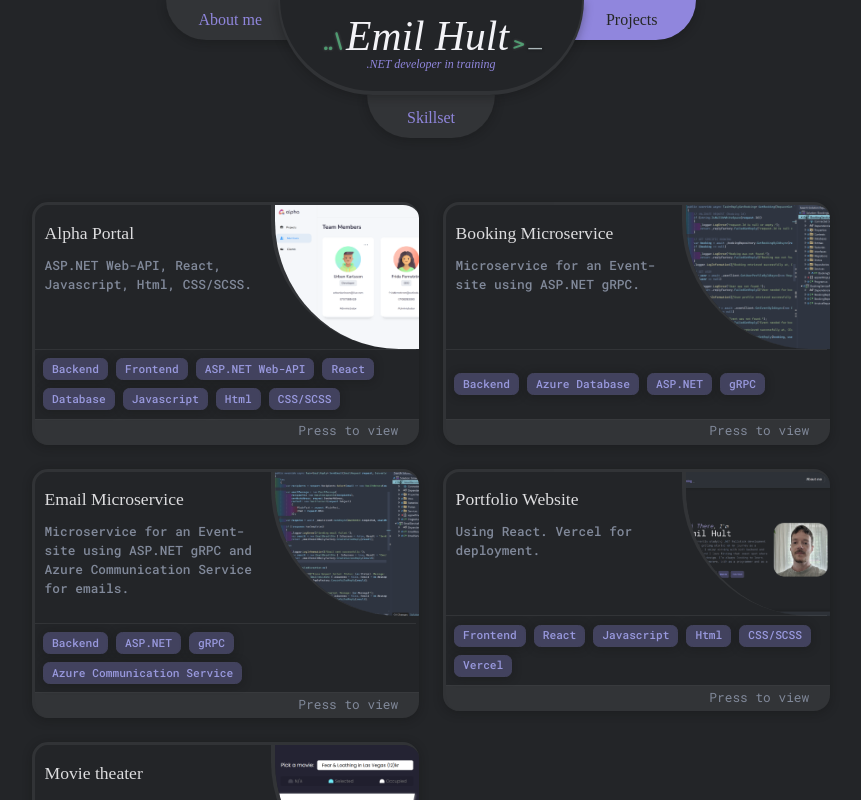
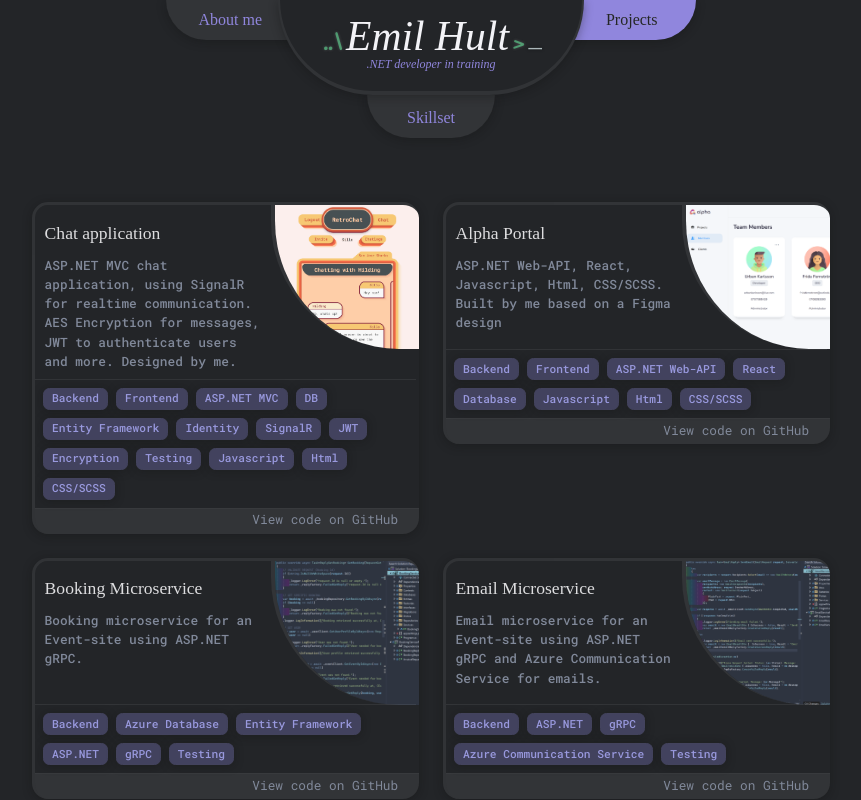
Before and after one commit to mutenJanken/Portfolio-EmilHult, a React (Vite) app: page /portfolio in a window 1280 px wide. Shown: the top 800 px of the page, without its empty margins (209-1070 px from the left). Built offline with nearby package versions, Linux system fonts and the light colour scheme; a web font is replaced by a local one.

Commit message:
Added chatapp project to portfolio

```diff
--- a/src/components/Aboutme.jsx
+++ b/src/components/Aboutme.jsx
@@ -20,7 +20,7 @@ function Aboutme() {
                   <h1 className="greeting-text-h1">Emil Hult</h1>
                 </div>
                 <p className="aboutme-description-wrapper">
-                  I'm currently studying .NET Fullstack development and just getting started on my journey as
+                  Currently studying .NET Fullstack development and I'm just getting started on my journey as
                   a developer. I enjoy working with both backend and frontend, and I love finding that sweet
                   spot where logic meets design. I'm always looking to learn, explore and improve, both as a
                   programmer and as a problem-solver.
--- a/src/components/Portfolio.jsx
+++ b/src/components/Portfolio.jsx
@@ -3,6 +3,7 @@ import MovieBookingProjectImage from "/src/assets/images/movie-booking-1-1-image
 import PortfolioProjectImage from "/src/assets/images/portfolio-projectcard-image.png";
 import BookingMicroserviceImage from "/src/assets/images/booking-service-provider-1-1-image.png";
 import EmailMicroserviceImage from "/src/assets/images/email-service-provider-1-1-image.png";
+import ChatAppMVCImage from "/src/assets/images/chatappmvc-1-1-image.png";
 
 function Portfolio() {
   return (
@@ -83,13 +84,57 @@ function Portfolio() {
               </div>
             </a> */}
 
-            {/* ALPHA PORTAL TEST */}
+            {/* CHAT APPLICATION */}
+            <a className="http-link" href="https://github.com/mutenJanken/alpha_project">
+              <div className="project-wrapper-test">
+                <div className="project-desc-image-horizontal">
+                  <div className="project-description-wrapper-test">
+                    <h2 className="project-header">Chat application</h2>
+                    <p className="project-description">
+                      ASP.NET MVC chat application, using SignalR for realtime communication. AES Encryption
+                      for messages, JWT to authenticate users and more. Designed by me.
+                    </p>
+                  </div>
+                  <div className="project-image-wrapper">
+                    <img className="project-image-test" src={ChatAppMVCImage} alt="Alpha Project Image" />
+                  </div>
+                </div>
+                <div className="project-desc-vertical">
+                  <div className="project-desc-horizontal">
+                    <div className="description">Backend</div>
+                    <div className="description">Frontend</div>
+                    <div className="description">ASP.NET MVC</div>
+                    <div className="description">DB</div>
+                    <div className="description">Entity Framework</div>
+                    <div className="description">Identity</div>
+                    <div className="description">SignalR</div>
+                    <div className="description">JWT</div>
+                    <div className="description">Encryption</div>
+                    <div className="description">Testing</div>
+                    <div className="description">Javascript</div>
+                    <div className="description">Html</div>
+                    <div className="description">CSS/SCSS</div>
+                  </div>
+                  {/* <div className="project-desc-horizontal">
+                  </div>
+                  <div className="project-desc-horizontal">
+                  </div> */}
+                </div>
+                <div className="source-code-wrapper">
+                  <div className="source-code-link">View code on GitHub</div>
+                </div>
+              </div>
+            </a>
+
+            {/* ALPHA PORTAL */}
             <a className="http-link" href="https://github.com/mutenJanken/alpha_project">
               <div className="project-wrapper-test">
                 <div className="project-desc-image-horizontal">
                   <div className="project-description-wrapper-test">
                     <h2 className="project-header">Alpha Portal</h2>
-                    <p className="project-description">ASP.NET Web-API, React, Javascript, Html, CSS/SCSS.</p>
+                    <p className="project-description">
+                      ASP.NET Web-API, React, Javascript, Html, CSS/SCSS. Built by me based on a Figma design
+                    </p>
                   </div>
                   <div className="project-image-wrapper">
                     <img className="project-image-test" src={AlphaProjectImage} alt="Alpha Project Image" />
@@ -112,18 +157,20 @@ function Portfolio() {
                   </div> */}
                 </div>
                 <div className="source-code-wrapper">
-                  <div className="source-code-link">Press to view</div>
+                  <div className="source-code-link">View code on GitHub</div>
                 </div>
               </div>
             </a>
 
-            {/* BOOKING MICROSERVICE TEST*/}
+            {/* BOOKING MICROSERVICE */}
             <a className="http-link" href="https://github.com/mutenJanken/BookingServiceProvider">
               <div className="project-wrapper-test">
                 <div className="project-desc-image-horizontal">
                   <div className="project-description-wrapper-test">
                     <h2 className="project-header">Booking Microservice</h2>
-                    <p className="project-description">Microservice for an Event-site using ASP.NET gRPC.</p>
+                    <p className="project-description">
+                      Booking microservice for an Event-site using ASP.NET gRPC.
+                    </p>
                   </div>
                   <div className="project-image-wrapper">
                     <img
@@ -137,27 +184,29 @@ function Portfolio() {
                   <div className="project-desc-horizontal">
                     <div className="description">Backend</div>
                     <div className="description">Azure Database</div>
+                    <div className="description">Entity Framework</div>
                     <div className="description">ASP.NET</div>
                     <div className="description">gRPC</div>
+                    <div className="description">Testing</div>
                   </div>
                   {/* <div className="project-desc-horizontal">
                   </div> */}
                 </div>
                 <div className="source-code-wrapper">
-                  <div className="source-code-link">Press to view</div>
+                  <div className="source-code-link">View code on GitHub</div>
                 </div>
               </div>
             </a>
 
-            {/* EMAIL MICROSERVICE TEST */}
+            {/* EMAIL MICROSERVICE */}
             <a className="http-link" href="https://github.com/mutenJanken/EmailServiceProvider">
               <div className="project-wrapper-test">
                 <div className="project-desc-image-horizontal">
                   <div className="project-description-wrapper-test">
                     <h2 className="project-header">Email Microservice</h2>
                     <p className="project-description">
-                      Microservice for an Event-site using ASP.NET gRPC and Azure Communication Service for
-                      emails.
+                      Email microservice for an Event-site using ASP.NET gRPC and Azure Communication Service
+                      for emails.
                     </p>
                   </div>
                   <div className="project-image-wrapper">
@@ -174,23 +223,24 @@ function Portfolio() {
                     <div className="description">ASP.NET</div>
                     <div className="description">gRPC</div>
                     <div className="description">Azure Communication Service</div>
+                    <div className="description">Testing</div>
                   </div>
                   {/* <div className="project-desc-horizontal">
                   </div> */}
                 </div>
                 <div className="source-code-wrapper">
-                  <div className="source-code-link">Press to view</div>
+                  <div className="source-code-link">View code on GitHub</div>
                 </div>
               </div>
             </a>
 
-            {/* PORTFOLIO */}
+            {/* PORTFOLIO WEBSITE */}
             <a className="http-link" href="https://github.com/mutenJanken/Portfolio-EmilHult">
               <div className="project-wrapper-test">
                 <div className="project-desc-image-horizontal">
                   <div className="project-description-wrapper-test">
                     <h2 className="project-header">Portfolio Website</h2>
-                    <p className="project-description">Using React. Vercel for deployment.</p>
+                    <p className="project-description">Using React. Vercel for deployment. Designed by me.</p>
                   </div>
                   <div className="project-image-wrapper">
                     <img
@@ -213,12 +263,12 @@ function Portfolio() {
                   </div> */}
                 </div>
                 <div className="source-code-wrapper">
-                  <div className="source-code-link">Press to view</div>
+                  <div className="source-code-link">View code on GitHub</div>
                 </div>
               </div>
             </a>
 
-            {/* MOVIE BOOKING  TEST*/}
+            {/* MOVIE BOOKING */}
             <a className="http-link" href="https://github.com/mutenJanken/movie-theater">
               <div className="project-wrapper-test">
                 <div className="project-desc-image-horizontal">
@@ -246,7 +296,7 @@ function Portfolio() {
                   </div> */}
                 </div>
                 <div className="source-code-wrapper">
-                  <div className="source-code-link">Press to view</div>
+                  <div className="source-code-link">View code on GitHub</div>
                 </div>
               </div>
             </a>
--- a/src/index.scss
+++ b/src/index.scss
@@ -1972,8 +1972,9 @@ section {
   justify-content: center;
   align-items: start;
   width: 95%;
-  height: 3.5rem;
-  padding: 0.4rem 0.5rem 0.4rem 0.5rem;
+  // min-height: 3.5rem;
+  height: auto;
+  padding: 0.5rem 0.5rem 0.5rem 0.5rem;
   // margin-bottom: 0.7rem;
   gap: 0.5rem;
   border-top: 1px solid #cfcfcf16;
@@ -2110,7 +2111,7 @@ section {
   flex-direction: column;
   align-items: start;
   width: 100%;
-  padding: 0 0.5rem 1rem 0.5rem;
+  padding: 0 0.5rem 0rem 0.5rem;
 
   @media screen and (max-width: 768px) {
     padding: 0 0.5rem 0rem 0.5rem;
```
Also changed, not shown: src/assets/images/chatappmvc-1-1-image.png (added).
